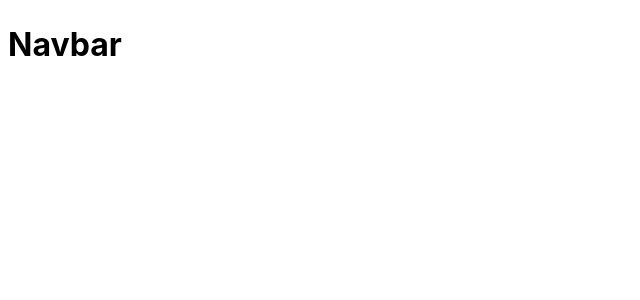
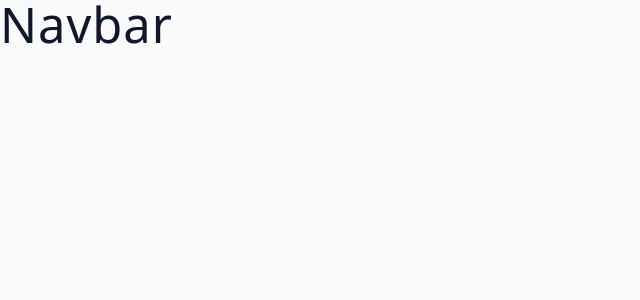
Before and after one commit to pooYAYooq/navbar, a React (Vite) app: page / in a window 1280 px wide. Shown: the top 300 px of the page, without its empty margins (0-640 px from the left). Built offline with nearby package versions, Linux system fonts and the light colour scheme.

Commit message:
add global CSS styles and variables for consistent theming and layout

```diff
--- a/src/index.css
+++ b/src/index.css
@@ -1,5 +1,271 @@
+/* ============= GLOBAL CSS STYLES AND VARIABLES =============== */
+
+*,
+::after,
+::before {
+  margin: 0;
+  padding: 0;
+  box-sizing: border-box;
+}
+
+html {
+  font-size: 100%;
+}
+
+/*16px*/
+
 :root {
-  font-family: Inter, system-ui, Avenir, Helvetica, Arial, sans-serif;
-  line-height: 1.5;
+  /* colors */
+  --primary-100: #c5e5fc;
+  --primary-200: #a5d5f8;
+  --primary-300: #8bcbf9;
+  --primary-400: #6ebef7;
+  --primary-500: #49a6e9;
+  --primary-600: #2d87c8;
+  --primary-700: #1a6aa2;
+  --primary-800: #104e7a;
+  --primary-900: #063251;
+
+  /* grey */
+  --grey-50: #f8fafc;
+  --grey-100: #f1f5f9;
+  --grey-200: #e2e8f0;
+  --grey-300: #cbd5e1;
+  --grey-400: #94a3b8;
+  --grey-500: #64748b;
+  --grey-600: #475569;
+  --grey-700: #334155;
+  --grey-800: #1e293b;
+  --grey-900: #0f172a;
+  /* rest of the colors */
+  --black: #222;
+  --white: #fff;
+  --red-light: #f8d7da;
+  --red-dark: #842029;
+  --green-light: #d1e7dd;
+  --green-dark: #0f5132;
+
+  --small-text: 0.875rem;
+  --extra-small-text: 0.7em;
+  /* rest of the vars */
+  --backgroundColor: var(--grey-50);
+  --textColor: var(--grey-900);
+  --borderRadius: 0.25rem;
+  --letterSpacing: 1px;
+  --transition: 0.3s ease-in-out all;
+  --max-width: 1120px;
+  --fixed-width: 600px;
+
+  /* box shadow*/
+  --shadow-1: 0 1px 3px 0 rgba(0, 0, 0, 0.1), 0 1px 2px 0 rgba(0, 0, 0, 0.06);
+  --shadow-2: 0 4px 6px -1px rgba(0, 0, 0, 0.1),
+    0 2px 4px -1px rgba(0, 0, 0, 0.06);
+  --shadow-3: 0 10px 15px -3px rgba(0, 0, 0, 0.1),
+    0 4px 6px -2px rgba(0, 0, 0, 0.05);
+  --shadow-4: 0 20px 25px -5px rgba(0, 0, 0, 0.1),
+    0 10px 10px -5px rgba(0, 0, 0, 0.04);
+}
+
+body {
+  background: var(--backgroundColor);
+  font-family: system-ui, -apple-system, BlinkMacSystemFont, 'Segoe UI', Roboto,
+    Oxygen, Ubuntu, Cantarell, 'Open Sans', 'Helvetica Neue', sans-serif;
   font-weight: 400;
+  line-height: 1;
+  color: var(--textColor);
 }
+
+p {
+  margin: 0;
+}
+
+h1,
+h2,
+h3,
+h4,
+h5 {
+  margin: 0;
+  font-family: var(--headingFont);
+  font-weight: 400;
+  line-height: 1;
+  text-transform: capitalize;
+  letter-spacing: var(--letterSpacing);
+}
+
+h1 {
+  font-size: 3.052rem;
+}
+
+h2 {
+  font-size: 2.441rem;
+}
+
+h3 {
+  font-size: 1.953rem;
+}
+
+h4 {
+  font-size: 1.563rem;
+}
+
+h5 {
+  font-size: 1.25rem;
+}
+
+.text {
+  margin-bottom: 1.5rem;
+  max-width: 40em;
+}
+
+small,
+.text-small {
+  font-size: var(--small-text);
+}
+
+a {
+  text-decoration: none;
+}
+
+ul {
+  list-style-type: none;
+  padding: 0;
+}
+
+.img {
+  width: 100%;
+  display: block;
+  object-fit: cover;
+}
+
+/* buttons */
+
+.btn {
+  cursor: pointer;
+  color: var(--white);
+  background: var(--primary-500);
+  border: transparent;
+  border-radius: var(--borderRadius);
+  letter-spacing: var(--letterSpacing);
+  padding: 0.375rem 0.75rem;
+  box-shadow: var(--shadow-1);
+  transition: var(--transition);
+  text-transform: capitalize;
+  display: inline-block;
+}
+
+.btn:hover {
+  background: var(--primary-700);
+  box-shadow: var(--shadow-3);
+}
+
+.btn-hipster {
+  color: var(--primary-500);
+  background: var(--primary-200);
+}
+
+.btn-hipster:hover {
+  color: var(--primary-200);
+  background: var(--primary-700);
+}
+
+.btn-block {
+  width: 100%;
+}
+
+/* alerts */
+.alert {
+  padding: 0.375rem 0.75rem;
+  margin-bottom: 1rem;
+  border-color: transparent;
+  border-radius: var(--borderRadius);
+}
+
+.alert-danger {
+  color: var(--red-dark);
+  background: var(--red-light);
+}
+
+.alert-success {
+  color: var(--green-dark);
+  background: var(--green-light);
+}
+
+/* form */
+
+.form {
+  width: 90vw;
+  max-width: var(--fixed-width);
+  background: var(--white);
+  border-radius: var(--borderRadius);
+  box-shadow: var(--shadow-2);
+  padding: 2rem 2.5rem;
+  margin: 3rem auto;
+}
+
+.form-label {
+  display: block;
+  font-size: var(--small-text);
+  margin-bottom: 0.5rem;
+  text-transform: capitalize;
+  letter-spacing: var(--letterSpacing);
+}
+
+.form-input,
+.form-textarea {
+  width: 100%;
+  padding: 0.375rem 0.75rem;
+  border-radius: var(--borderRadius);
+  background: var(--backgroundColor);
+  border: 1px solid var(--grey-200);
+}
+
+.form-row {
+  margin-bottom: 1rem;
+}
+
+.form-textarea {
+  height: 7rem;
+}
+
+::placeholder {
+  font-family: inherit;
+  color: var(--grey-400);
+}
+
+.form-alert {
+  color: var(--red-dark);
+  letter-spacing: var(--letterSpacing);
+  text-transform: capitalize;
+}
+
+/* alert */
+
+@keyframes spinner {
+  to {
+    transform: rotate(360deg);
+  }
+}
+
+.loading {
+  width: 6rem;
+  height: 6rem;
+  border: 5px solid var(--grey-400);
+  border-radius: 50%;
+  border-top-color: var(--primary-500);
+  animation: spinner 0.6s linear infinite;
+  margin: 0 auto;
+}
+
+/* title */
+
+.title {
+  text-align: center;
+}
+
+.title-underline {
+  background: var(--primary-500);
+  width: 7rem;
+  height: 0.25rem;
+  margin: 0 auto;
+  margin-top: 1rem;
+}
```
